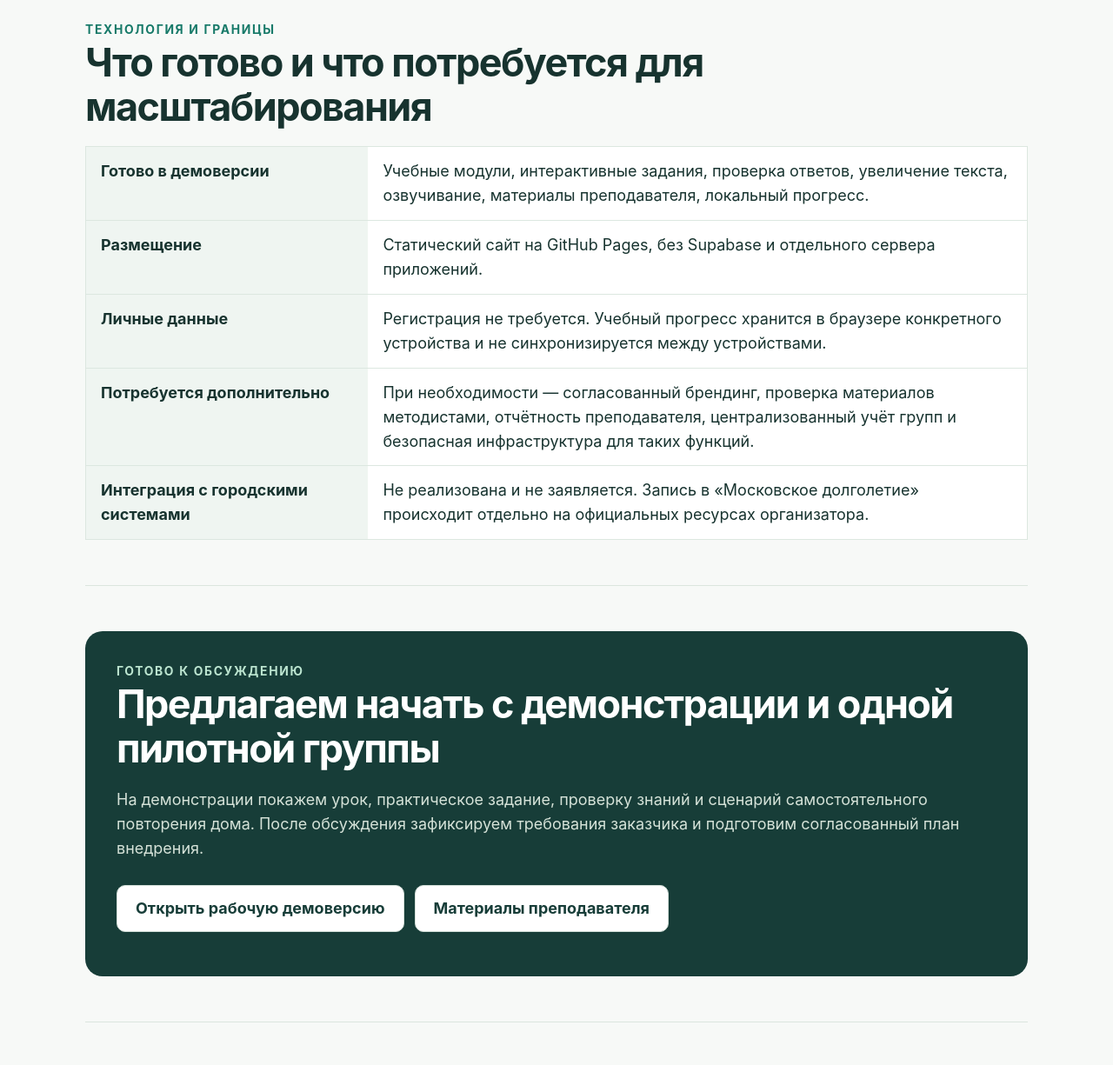
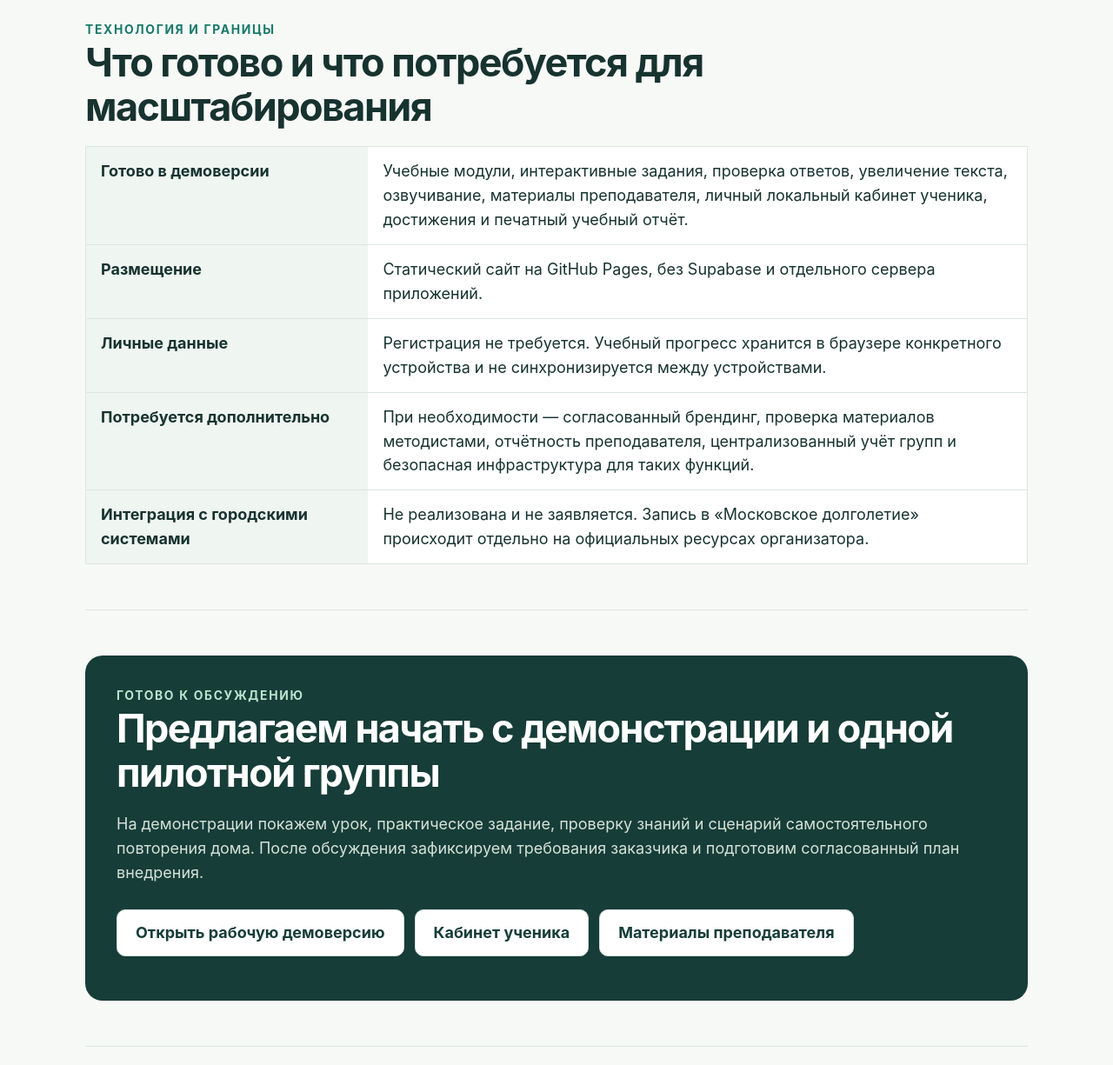
Before and after one commit to nyaganmaksimov-sys/ponyatno-course, a plain HTML site: page client.html in a window 1280 px wide. Shown: the part 2569-3794 px from the top of the page at 87% size. Drawn offline with Linux system fonts and the light colour scheme.

Commit message:
Integrate student dashboard into course and partner demo

```diff
--- a/client.html
+++ b/client.html
@@ -33,8 +33,8 @@ footer{padding-top:35px;padding-bottom:45px;border-top:1px solid #dbe5de;color:#
 <section id="solution"><div class="kicker">Проблема и решение</div><h2>После занятия знания должны оставаться с человеком</h2><div class="grid"><article class="tile"><h3>Понятные шаги</h3><p>Короткие объяснения на русском языке, упражнения без настоящих личных данных и проверка усвоения темы.</p></article><article class="tile"><h3>Доступность</h3><p>Крупный текст, адаптация под телефон и компьютер, озвучивание объяснений, возможность повторять задания.</p></article><article class="tile"><h3>Практика для жизни</h3><p>Интернет-безопасность, использование электронных услуг, работа с файлами и смартфоном.</p></article></div></section>
 <section><div class="kicker">Учебная программа</div><h2>Что осваивают участники</h2><div class="grid"><article class="tile"><h3>Компьютер</h3><p>Мышь, клавиатура, окна, файлы и базовые действия.</p></article><article class="tile"><h3>Смартфон Android</h3><p>Касания, текст, настройки и полезные приложения.</p></article><article class="tile"><h3>Безопасный интернет</h3><p>Поиск, адреса сайтов, мошеннические звонки и защита кодов.</p></article><article class="tile"><h3>Госуслуги и mos.ru</h3><p>Как найти услугу, разобраться в условиях и проверить данные на учебном примере.</p></article><article class="tile"><h3>Жизненные тренажёры</h3><p>Выбор группы, показания воды, фото для близких, сомнительный звонок.</p></article><article class="tile"><h3>Итоговое закрепление</h3><p>Повторение последовательности действий и самостоятельная практика.</p></article></div></section>
 <section id="pilot"><div class="kicker">Предложение для заказчика</div><h2>Пилотное внедрение</h2><p class="lead">Предлагаемый формат — одна учебная группа с преподавателем. Масштаб и календарь согласовываются с заказчиком.</p><div class="grid"><article class="tile"><div class="step"><span class="number">1</span><div><h3>Подготовка</h3><p>Выбираем площадку, устройства, преподавателя и программу, согласуем формат обратной связи.</p></div></div></article><article class="tile"><div class="step"><span class="number">2</span><div><h3>Обучение</h3><p>Проводим занятия по сценарию «объяснение → показ → самостоятельная практика → закрепление дома».</p></div></div></article><article class="tile"><div class="step"><span class="number">3</span><div><h3>Оценка</h3><p>Собираем добровольную обратную связь, отмечаем затруднения и корректируем учебные материалы.</p></div></div></article></div><p class="fine" style="margin-top:18px">Ориентир учебного плана: 12 встреч по 90 минут. Это проектное предложение, а не опубликованное расписание программы «Московское долголетие».</p></section>
-<section id="implementation"><div class="kicker">Технология и границы</div><h2>Что готово и что потребуется для масштабирования</h2><table><tbody><tr><th>Готово в демоверсии</th><td>Учебные модули, интерактивные задания, проверка ответов, увеличение текста, озвучивание, материалы преподавателя, локальный прогресс.</td></tr><tr><th>Размещение</th><td>Статический сайт на GitHub Pages, без Supabase и отдельного сервера приложений.</td></tr><tr><th>Личные данные</th><td>Регистрация не требуется. Учебный прогресс хранится в браузере конкретного устройства и не синхронизируется между устройствами.</td></tr><tr><th>Потребуется дополнительно</th><td>При необходимости — согласованный брендинг, проверка материалов методистами, отчётность преподавателя, централизованный учёт групп и безопасная инфраструктура для таких функций.</td></tr><tr><th>Интеграция с городскими системами</th><td>Не реализована и не заявляется. Запись в «Московское долголетие» происходит отдельно на официальных ресурсах организатора.</td></tr></tbody></table></section>
-<section><div class="focus"><div class="kicker" style="color:#bce5d0">Готово к обсуждению</div><h2>Предлагаем начать с демонстрации и одной пилотной группы</h2><p>На демонстрации покажем урок, практическое задание, проверку знаний и сценарий самостоятельного повторения дома. После обсуждения зафиксируем требования заказчика и подготовим согласованный план внедрения.</p><div class="actions"><a class="btn" href="./index.html#home">Открыть рабочую демоверсию</a><a class="btn" href="./index.html#teacher">Материалы преподавателя</a></div></div></section>
+<section id="implementation"><div class="kicker">Технология и границы</div><h2>Что готово и что потребуется для масштабирования</h2><table><tbody><tr><th>Готово в демоверсии</th><td>Учебные модули, интерактивные задания, проверка ответов, увеличение текста, озвучивание, материалы преподавателя, личный локальный кабинет ученика, достижения и печатный учебный отчёт.</td></tr><tr><th>Размещение</th><td>Статический сайт на GitHub Pages, без Supabase и отдельного сервера приложений.</td></tr><tr><th>Личные данные</th><td>Регистрация не требуется. Учебный прогресс хранится в браузере конкретного устройства и не синхронизируется между устройствами.</td></tr><tr><th>Потребуется дополнительно</th><td>При необходимости — согласованный брендинг, проверка материалов методистами, отчётность преподавателя, централизованный учёт групп и безопасная инфраструктура для таких функций.</td></tr><tr><th>Интеграция с городскими системами</th><td>Не реализована и не заявляется. Запись в «Московское долголетие» происходит отдельно на официальных ресурсах организатора.</td></tr></tbody></table></section>
+<section><div class="focus"><div class="kicker" style="color:#bce5d0">Готово к обсуждению</div><h2>Предлагаем начать с демонстрации и одной пилотной группы</h2><p>На демонстрации покажем урок, практическое задание, проверку знаний и сценарий самостоятельного повторения дома. После обсуждения зафиксируем требования заказчика и подготовим согласованный план внедрения.</p><div class="actions"><a class="btn" href="./index.html#home">Открыть рабочую демоверсию</a><a class="btn" href="./index.html#student">Кабинет ученика</a><a class="btn" href="./index.html#teacher">Материалы преподавателя</a></div></div></section>
 <section><h2>О статусе проекта</h2><p>«Понятно» — самостоятельная разработка Центра ментального развития, предлагаемая для возможного использования в обучении участников программ активного долголетия. Упоминание «Московского долголетия» означает предполагаемый сценарий применения, а не подтверждённое партнёрство, одобрение или интеграцию.</p><p class="fine">Коммерческие условия, право использования официальной символики, обработка персональных данных и формат внедрения обсуждаются с заказчиком отдельно.</p></section>
 </main>
 <footer><strong>Центр ментального развития · «Понятно»</strong><p>Демонстрационное предложение · версия от 25 ноября 2026 года</p><p><a href="./index.html#home">Учебное приложение</a> · <a href="https://github.com/nyaganmaksimov-sys/ponyatno-course">Исходный код проекта</a></p></footer>
```
